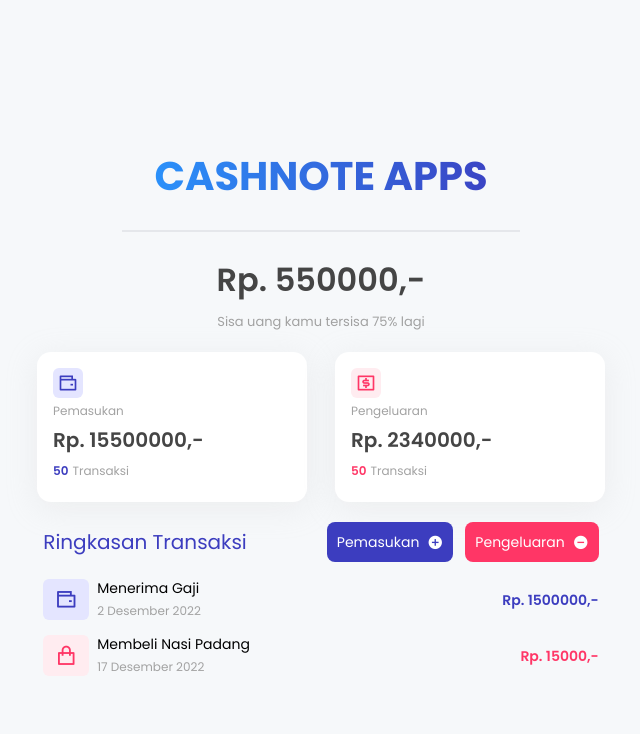
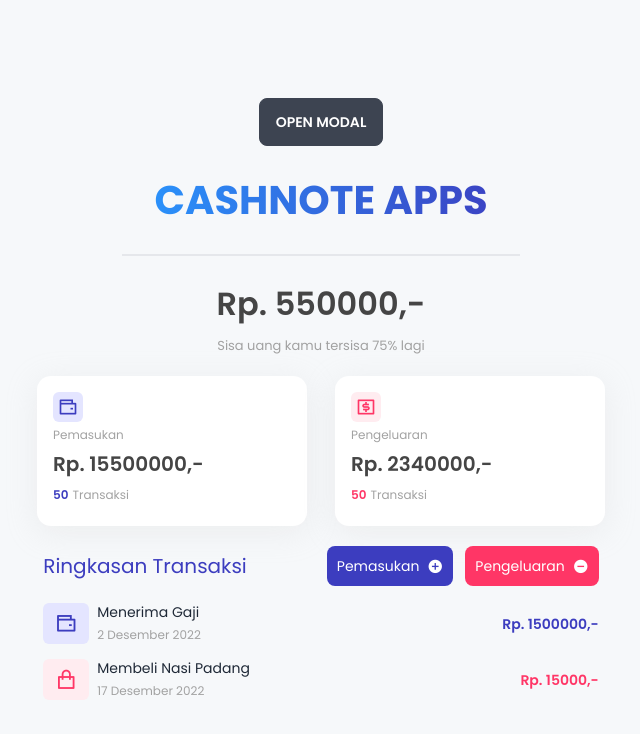
Before and after one commit to ramaherdianto/cashnote-app, a React (Vite) app: page / in a window 1280 px wide. Shown: the top 734 px of the page, without its empty margins (319-959 px from the left). Built offline with nearby package versions, Linux system fonts and the light colour scheme.

Commit message:
feat: install plugin daisyui

```diff
--- a/package.json
+++ b/package.json
@@ -17,6 +17,7 @@
     "@types/react-dom": "^18.0.8",
     "@vitejs/plugin-react": "^2.2.0",
     "autoprefixer": "^10.4.13",
+    "daisyui": "^2.41.0",
     "postcss": "^8.4.19",
     "remixicon": "^2.5.0",
     "sass": "^1.56.1",
--- a/src/App.jsx
+++ b/src/App.jsx
@@ -22,6 +22,27 @@ const App = () => {
 
     return (
         <div className='App'>
+            {/* The button to open modal */}
+            <label htmlFor='my-modal' className='btn'>
+                open modal
+            </label>
+
+            {/* Put this part before </body> tag */}
+            <input type='checkbox' id='my-modal' className='modal-toggle' />
+            <div className='modal'>
+                <div className='modal-box'>
+                    <h3 className='font-bold text-lg'>Congratulations random Internet user!</h3>
+                    <p className='py-4'>
+                        You've been selected for a chance to get one year of subscription to use
+                        Wikipedia for free!
+                    </p>
+                    <div className='modal-action'>
+                        <label htmlFor='my-modal' className='btn'>
+                            Yay!
+                        </label>
+                    </div>
+                </div>
+            </div>
             <div className='title-apps flex justify-center flex-col items-center'>
                 <h1 className='text-[40px] border-b-2 py-6 px-8 uppercase font-bold bg-clip-text text-transparent bg-gradient-to-r from-[#2998FF] to-[#3C3DBF]'>
                     CashNote Apps
--- a/tailwind.config.cjs
+++ b/tailwind.config.cjs
@@ -3,5 +3,5 @@ module.exports = {
     theme: {
         extend: {},
     },
-    plugins: [],
+    plugins: [require('daisyui')],
 };
```
Also changed, not shown: 1 other file (tests, documents, lock files or other folders).
